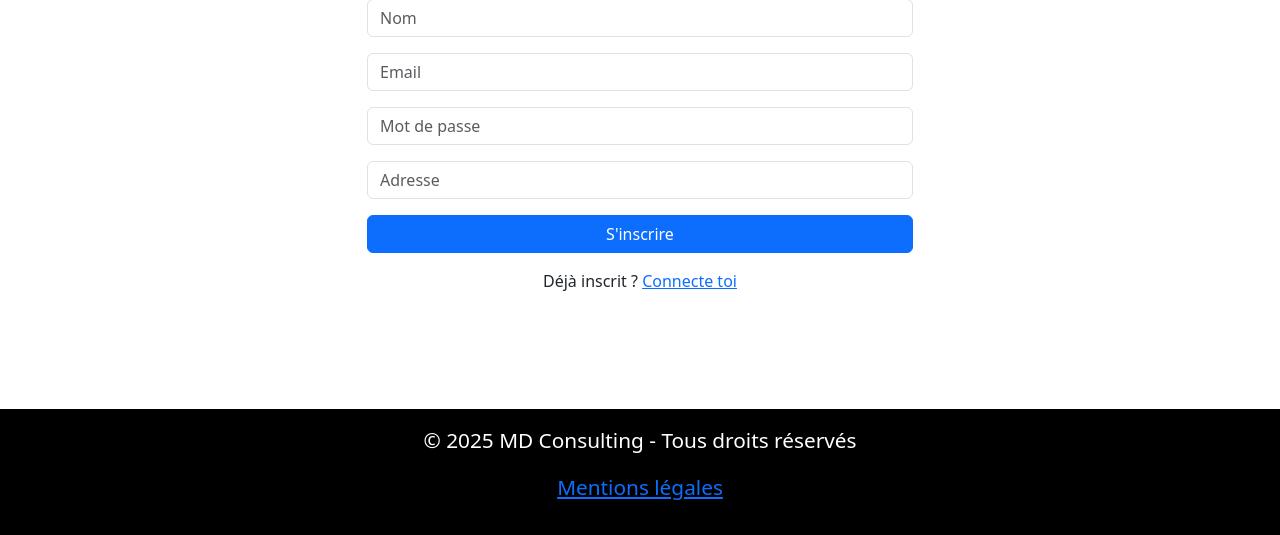
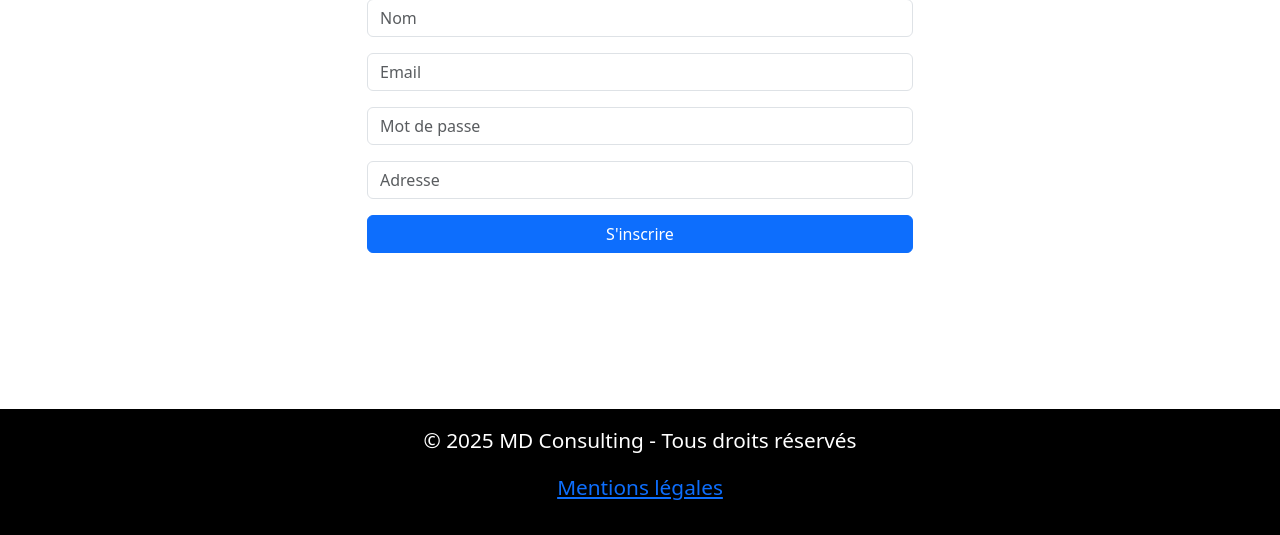
Before and after one commit to Peyroche/mon_projet1, a Flask app: page /signup in a window 1280 px wide. Shown: the part 265-800 px from the top of the page. Run offline with Flask 3, Linux system fonts and the light colour scheme; parts of the project's set-up code (start-up, migrations or seed data) failed here and were passed over.

Commit message:
Mise à jour globale : logout, templates, styles, routes

```diff
--- a/templates/signup.html
+++ b/templates/signup.html
@@ -18,10 +18,6 @@
 
         <button type="submit" class="btn btn-primary contact-button w-100">S'inscrire</button>
       </form>
-
-      <div class="text-center mt-3">
-        <span>Déjà inscrit ? <a href="{{ url_for('connexion') }}">Connecte toi</a></span>
-      </div>
     </div>
     </div>
   </div>
```
